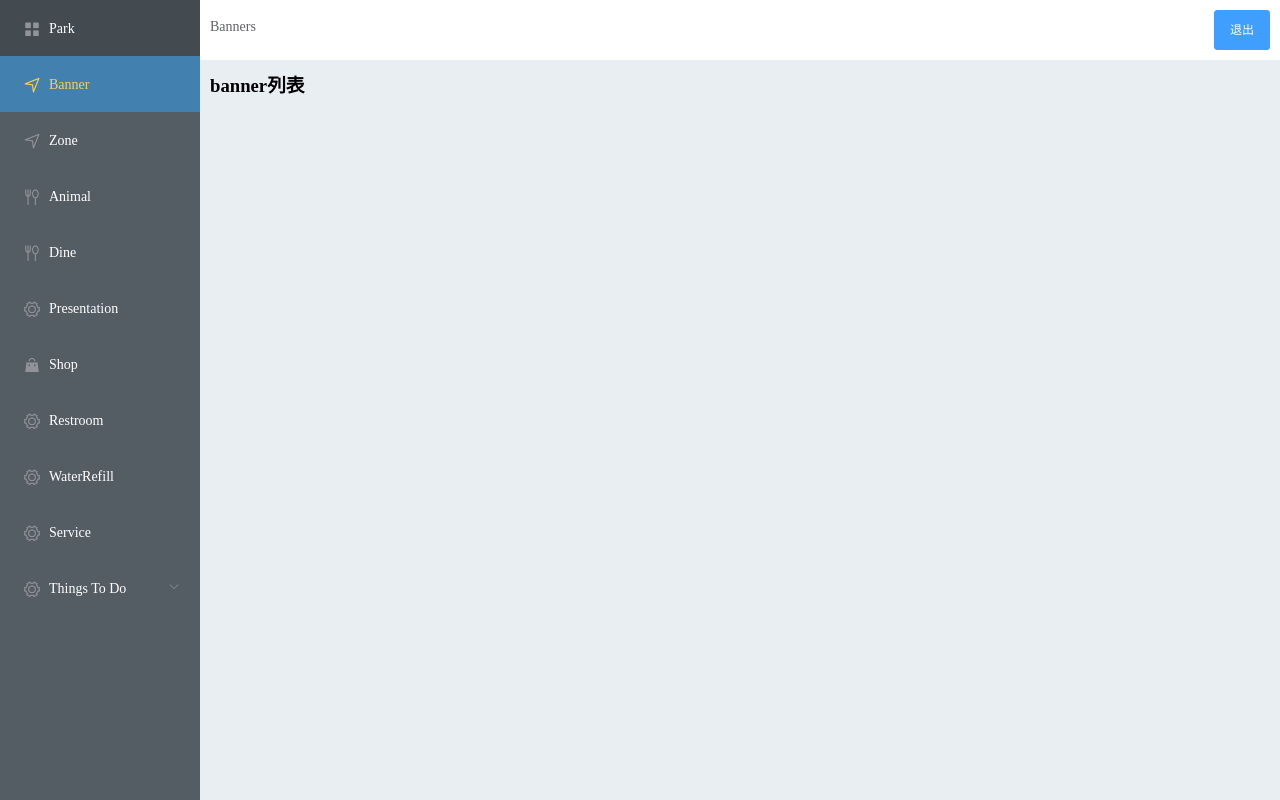
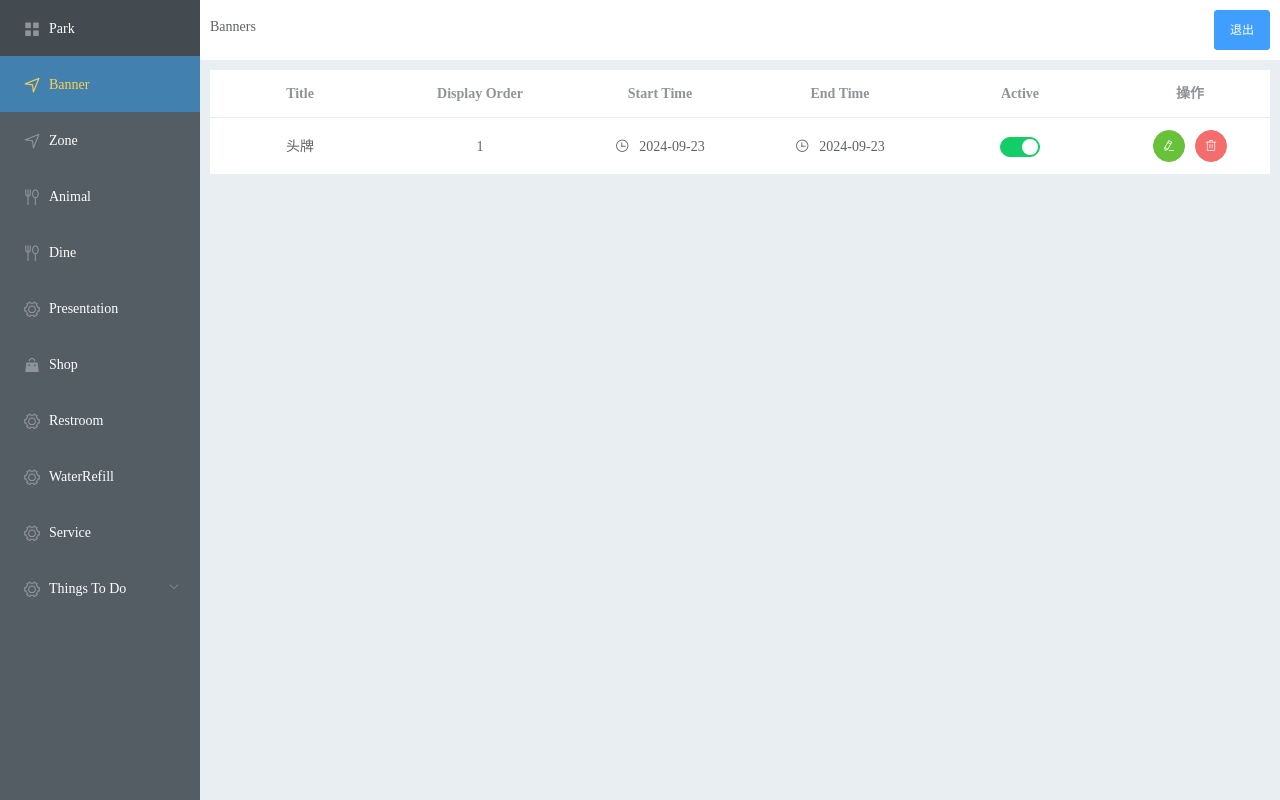
Before and after one commit to Iiuqingshan/mfa-cms, a Vue app: page /banners in a window 1280 px wide. Built offline with nearby package versions, Linux system fonts and the light colour scheme.

Commit message:
feat: banner.

```diff
--- a/src/views/banner/index.vue
+++ b/src/views/banner/index.vue
@@ -1,24 +1,68 @@
 <template>
-  <h1>banner列表</h1>
+  <div>
+    <el-table :data="banners" stripe style="width: 100%" cell-class-name="table-center"
+      header-cell-class-name="active-header">
+      <el-table-column prop="title" label="Title" width="180">
+      </el-table-column>
+      <el-table-column prop="order" label="Display Order" width="180">
+      </el-table-column>
+      <el-table-column label="Start Time">
+        <template slot-scope="scope">
+          <i class="el-icon-time"></i>
+          <span style="margin-left: 10px">{{ scope.row.startTime }}</span>
+        </template>
+      </el-table-column>
+      <el-table-column label="End Time">
+        <template slot-scope="scope">
+          <i class="el-icon-time"></i>
+          <span style="margin-left: 10px">{{ scope.row.endTime }}</span>
+        </template>
+      </el-table-column>
+      <el-table-column label="Active">
+        <template v-slot="scope">
+          <CommonSwitch v-model="scope.row.active" :value="scope.row.active"></CommonSwitch>
+        </template>
+
+      </el-table-column>
+      <el-table-column label="操作" align="center" width="160">
+        <template v-slot="scope">
+          <el-button type="success" icon="el-icon-edit" size="small" circle @click="handleEdit(scope.row)"></el-button>
+          <el-button type="danger" icon="el-icon-delete" size="small" circle
+            @click="handleDelete(scope.row)"></el-button>
+        </template>
+      </el-table-column>
+    </el-table>
+  </div>
 </template>
 
 <script>
+import CommonSwitch from "@/components/commonSwitch/index.vue";
 export default {
+  components: {
+    CommonSwitch
+  },
   data() {
-      return {
-        search: {
-          name: ''
-        },
-        formInline: {
-          user: '',
-          region: ''
-        },
-        parks: []
-      }
+    return {
+      banners: [
+        {
+          title: "头牌",
+          order: 1,
+          startTime: "2024-09-23",
+          endTime: "2024-09-23",
+          active: true
+        }
+      ]
     }
+  }
 }
 </script>
 
-<style>
+<style lang="less" scoped>
+/deep/ .active-header {
+  text-align: center;
+}
 
+/deep/ .table-center {
+  text-align: center;
+}
 </style>
--- a/src/views/layout/navMenu.vue
+++ b/src/views/layout/navMenu.vue
@@ -16,7 +16,6 @@ export default {
     },
     data() {
         return {
-            activeMenu: '/parks',
             // 统一管理menu
             menus: [
                 {
```
